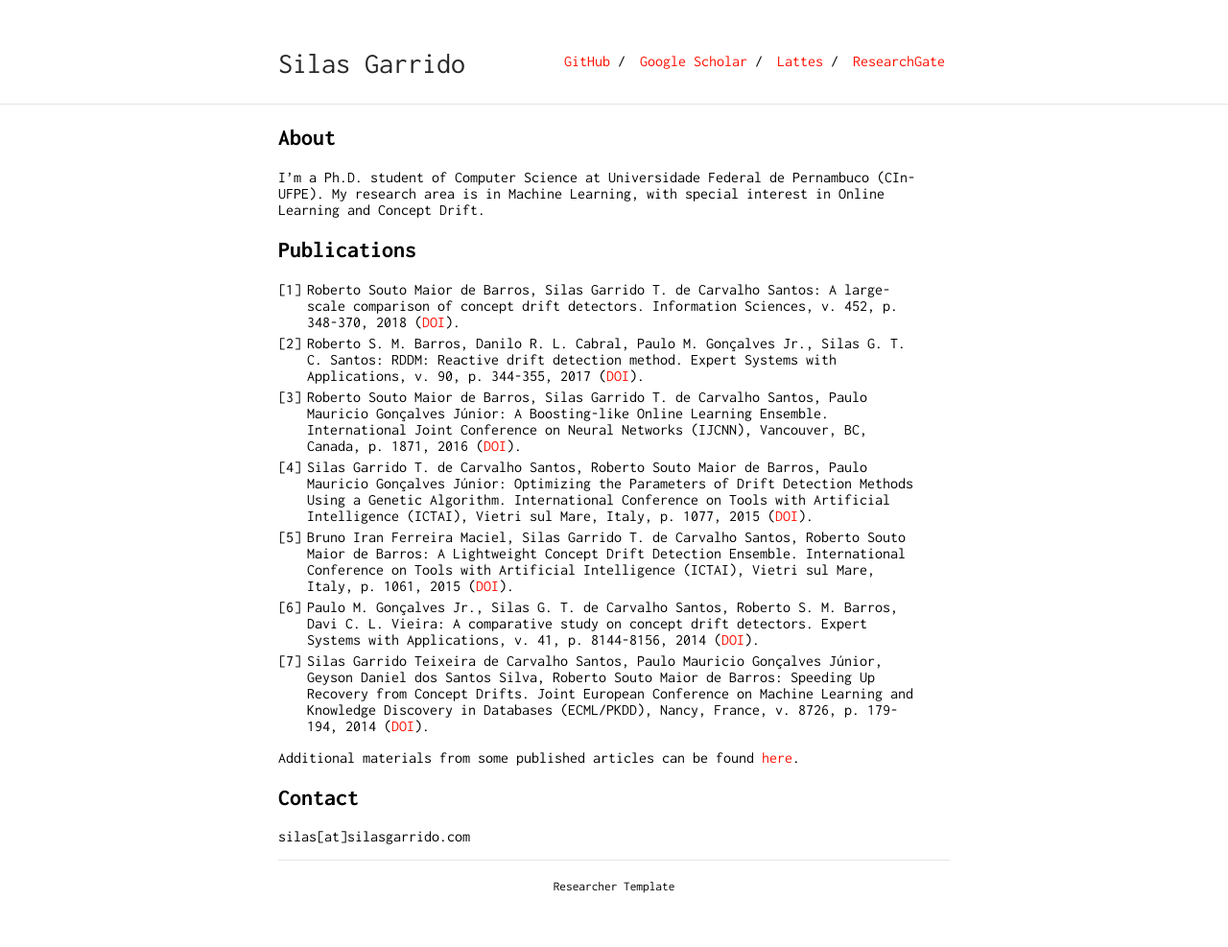
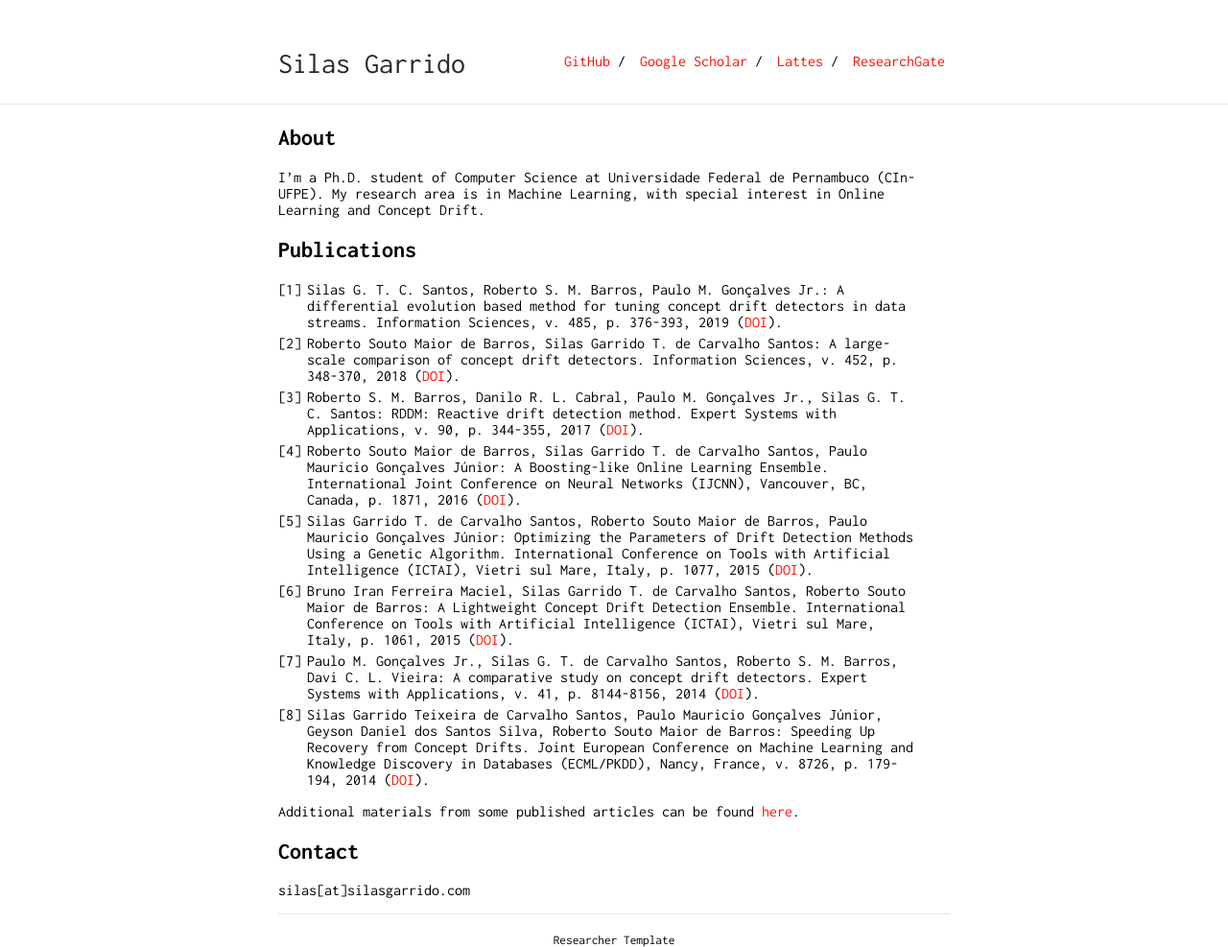
Before and after one commit to silasgtcs/silasgtcs.github.io, a Jekyll site: the page built from index.md, in a window 1280 px wide. Shown: the whole page at 96% size. Built offline with Jekyll 4.4.1, drawn with Linux system fonts in a browser that asks for light colours; our own code applies the rules of GitHub Pages for plain Markdown files; before the commit the page ends 931 px from its top, so only the background shows below that.

Commit message:
Update index.md

```diff
--- a/index.md
+++ b/index.md
@@ -8,13 +8,14 @@ I'm a Ph.D. student of Computer Science at Universidade Federal de Pernambuco (C
 
 ## Publications
 
-1. Roberto Souto Maior de Barros, Silas Garrido T. de Carvalho Santos: A large-scale comparison of concept drift detectors. Information Sciences, v. 452, p. 348-370, 2018 ([DOI](http://dx.doi.org/10.1016/j.ins.2018.04.014){:target="_blank"}).
-2. Roberto S. M. Barros, Danilo R. L. Cabral, Paulo M. Gonçalves Jr., Silas G. T. C. Santos: RDDM: Reactive drift detection method. Expert Systems with Applications, v. 90, p. 344-355, 2017 ([DOI](http://dx.doi.org/10.1016/j.eswa.2017.08.023){:target="_blank"}).
-3. Roberto Souto Maior de Barros, Silas Garrido T. de Carvalho Santos, Paulo Mauricio Gonçalves Júnior: A Boosting-like Online Learning Ensemble. International Joint Conference on Neural Networks (IJCNN), Vancouver, BC, Canada, p. 1871, 2016 ([DOI](http://dx.doi.org/10.1109/IJCNN.2016.7727427){:target="_blank"}).
-4. Silas Garrido T. de Carvalho Santos, Roberto Souto Maior de Barros, Paulo Mauricio Gonçalves Júnior: Optimizing the Parameters of Drift Detection Methods Using a Genetic Algorithm. International Conference on Tools with Artificial Intelligence (ICTAI), Vietri sul Mare, Italy, p. 1077, 2015 ([DOI](http://dx.doi.org/10.1109/ICTAI.2015.153){:target="_blank"}).
-5. Bruno Iran Ferreira Maciel, Silas Garrido T. de Carvalho Santos, Roberto Souto Maior de Barros: A Lightweight Concept Drift Detection Ensemble. International Conference on Tools with Artificial Intelligence (ICTAI), Vietri sul Mare, Italy, p. 1061, 2015 ([DOI](http://dx.doi.org/10.1109/ICTAI.2015.151){:target="_blank"}).
-6. Paulo M. Gonçalves Jr., Silas G. T. de Carvalho Santos, Roberto S. M. Barros, Davi C. L. Vieira: A comparative study on concept drift detectors. Expert Systems with Applications, v. 41, p. 8144-8156, 2014 ([DOI](http://dx.doi.org/10.1016/j.eswa.2014.07.019){:target="_blank"}).
-7. Silas Garrido Teixeira de Carvalho Santos, Paulo Mauricio Gonçalves Júnior, Geyson Daniel dos Santos Silva, Roberto Souto Maior de Barros: Speeding Up Recovery from Concept Drifts. Joint European Conference on Machine Learning and Knowledge Discovery in Databases (ECML/PKDD), Nancy, France, v. 8726, p. 179-194, 2014 ([DOI](http://dx.doi.org/10.1007/978-3-662-44845-8_12){:target="blank"}).
+1. Silas G. T. C. Santos, Roberto S. M. Barros, Paulo M. Gonçalves Jr.: A differential evolution based method for tuning concept drift detectors in data streams. Information Sciences, v. 485, p. 376-393, 2019 ([DOI](http://doi.org/10.1016/j.ins.2019.02.031){:target="_blank"}).
+2. Roberto Souto Maior de Barros, Silas Garrido T. de Carvalho Santos: A large-scale comparison of concept drift detectors. Information Sciences, v. 452, p. 348-370, 2018 ([DOI](http://dx.doi.org/10.1016/j.ins.2018.04.014){:target="_blank"}).
+3. Roberto S. M. Barros, Danilo R. L. Cabral, Paulo M. Gonçalves Jr., Silas G. T. C. Santos: RDDM: Reactive drift detection method. Expert Systems with Applications, v. 90, p. 344-355, 2017 ([DOI](http://dx.doi.org/10.1016/j.eswa.2017.08.023){:target="_blank"}).
+4. Roberto Souto Maior de Barros, Silas Garrido T. de Carvalho Santos, Paulo Mauricio Gonçalves Júnior: A Boosting-like Online Learning Ensemble. International Joint Conference on Neural Networks (IJCNN), Vancouver, BC, Canada, p. 1871, 2016 ([DOI](http://dx.doi.org/10.1109/IJCNN.2016.7727427){:target="_blank"}).
+5. Silas Garrido T. de Carvalho Santos, Roberto Souto Maior de Barros, Paulo Mauricio Gonçalves Júnior: Optimizing the Parameters of Drift Detection Methods Using a Genetic Algorithm. International Conference on Tools with Artificial Intelligence (ICTAI), Vietri sul Mare, Italy, p. 1077, 2015 ([DOI](http://dx.doi.org/10.1109/ICTAI.2015.153){:target="_blank"}).
+6. Bruno Iran Ferreira Maciel, Silas Garrido T. de Carvalho Santos, Roberto Souto Maior de Barros: A Lightweight Concept Drift Detection Ensemble. International Conference on Tools with Artificial Intelligence (ICTAI), Vietri sul Mare, Italy, p. 1061, 2015 ([DOI](http://dx.doi.org/10.1109/ICTAI.2015.151){:target="_blank"}).
+7. Paulo M. Gonçalves Jr., Silas G. T. de Carvalho Santos, Roberto S. M. Barros, Davi C. L. Vieira: A comparative study on concept drift detectors. Expert Systems with Applications, v. 41, p. 8144-8156, 2014 ([DOI](http://dx.doi.org/10.1016/j.eswa.2014.07.019){:target="_blank"}).
+8. Silas Garrido Teixeira de Carvalho Santos, Paulo Mauricio Gonçalves Júnior, Geyson Daniel dos Santos Silva, Roberto Souto Maior de Barros: Speeding Up Recovery from Concept Drifts. Joint European Conference on Machine Learning and Knowledge Discovery in Databases (ECML/PKDD), Nancy, France, v. 8726, p. 179-194, 2014 ([DOI](http://dx.doi.org/10.1007/978-3-662-44845-8_12){:target="blank"}).
 
 Additional materials from some published articles can be found [here](https://sites.google.com/site/moamethods/){:target="blank"}.
 
```
